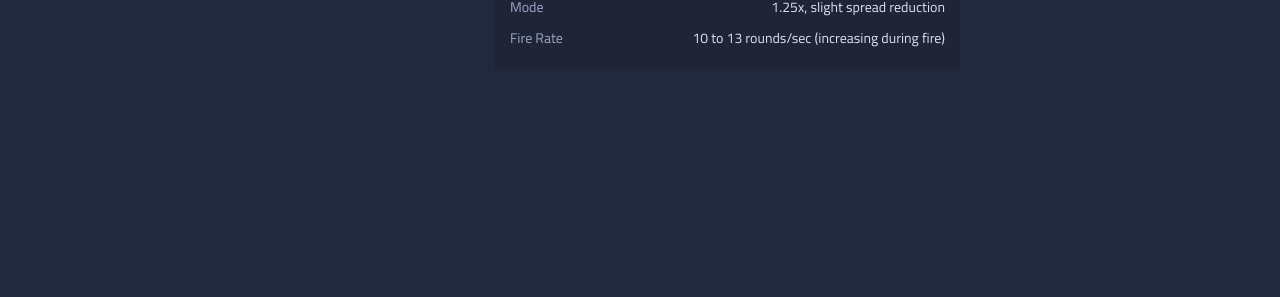
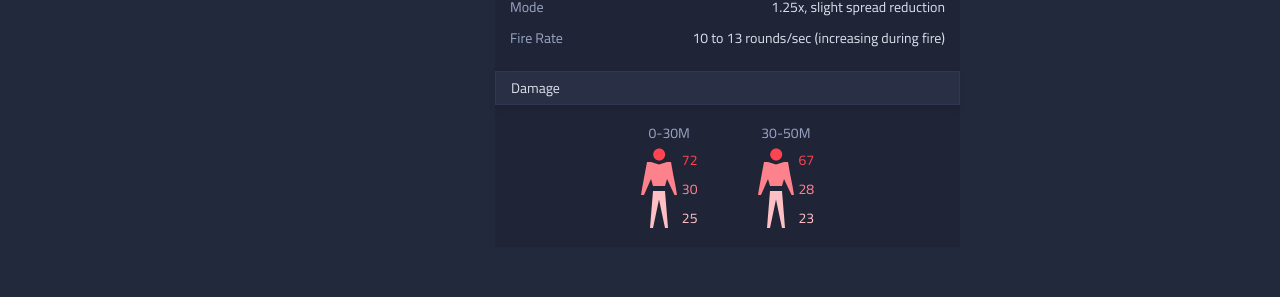
Before and after one commit to ProxN/valorantApp, a React (Create React App) app: page /weapons/ares in a window 1280 px wide. Shown: the part 416-713 px from the top of the page. Built offline with nearby package versions, Linux system fonts and the light colour scheme.

Commit message:
add damage stats to weapons

```diff
--- /dev/null
+++ b/src/pages/Weapon/components/DamageStats.js
@@ -0,0 +1,41 @@
+import React from 'react';
+import PropTypes from 'prop-types';
+import { ReactComponent as Body } from '../body.svg';
+import {
+  DamageContainer,
+  DamageContent,
+  DamageValues,
+  DamageValue,
+  DamageRange,
+  DamageBodyContainer,
+} from './DamageStats.styles';
+import { StatsHeading } from './WeaponStats.styles';
+
+const DamageStats = ({ damage }) => {
+  return (
+    <div>
+      <StatsHeading>Damage</StatsHeading>
+      <DamageContainer>
+        {damage.map((el) => (
+          <DamageContent>
+            <DamageRange>{el.distance}</DamageRange>
+            <DamageBodyContainer>
+              <Body />
+              <DamageValues>
+                <DamageValue>{el.head}</DamageValue>
+                <DamageValue>{el.body}</DamageValue>
+                <DamageValue>{el.leg}</DamageValue>
+              </DamageValues>
+            </DamageBodyContainer>
+          </DamageContent>
+        ))}
+      </DamageContainer>
+    </div>
+  );
+};
+
+DamageStats.propTypes = {
+  damage: PropTypes.arrayOf(PropTypes.object).isRequired,
+};
+
+export default DamageStats;
--- /dev/null
+++ b/src/pages/Weapon/components/DamageStats.styles.js
@@ -0,0 +1,51 @@
+import styled, { css } from 'styled-components';
+
+export const DamageContainer = styled.div`
+  padding: 15px;
+  display: flex;
+  justify-content: center;
+`;
+
+export const DamageContent = styled.div`
+  display: flex;
+  flex-direction: column;
+  align-items: center;
+  :not(:last-child) {
+    margin-right: 60px;
+  }
+`;
+
+export const DamageBodyContainer = styled.div`
+  display: flex;
+`;
+
+export const DamageRange = styled.div`
+  ${({ theme }) => css`
+    color: ${theme.colors.grayish.dark};
+    font-size: ${theme.fontSizes.small};
+  `};
+`;
+
+export const DamageValues = styled.div`
+  min-height: 100%;
+  display: flex;
+  flex-direction: column;
+  justify-content: space-around;
+  align-items: flex-start;
+  margin-left: 5px;
+  p:first-child {
+    color: #fe4451;
+  }
+  p:nth-child(2) {
+    color: #fe828b;
+  }
+  p:nth-child(3) {
+    color: #fec0c5;
+  }
+`;
+
+export const DamageValue = styled.p`
+  ${({ theme }) => css`
+    font-size: ${theme.fontSizes.small};
+  `};
+`;
--- a/src/pages/Weapon/components/WeaponInfo.js
+++ b/src/pages/Weapon/components/WeaponInfo.js
@@ -7,11 +7,12 @@ import {
   WeaponName,
 } from './WeaponInfo.styles';
 import WeaponStats from './WeaponStats';
+import DamageStats from './DamageStats';
 
 const WeaponInfo = ({ weapon }) => {
   const { stats, name, cost, image } = weapon;
   // eslint-disable-next-line camelcase
-  const { magazine, wall_penetration, primary, alternate } = stats;
+  const { magazine, wall_penetration, primary, alternate, damage } = stats;
 
   return (
     <WeaponContent>
@@ -66,6 +67,8 @@ const WeaponInfo = ({ weapon }) => {
             ]}
           />
         )}
+
+        <DamageStats damage={damage} />
       </WeaponStatsContainer>
     </WeaponContent>
   );
```
Also changed, not shown: src/pages/Weapon/body.svg (added).
